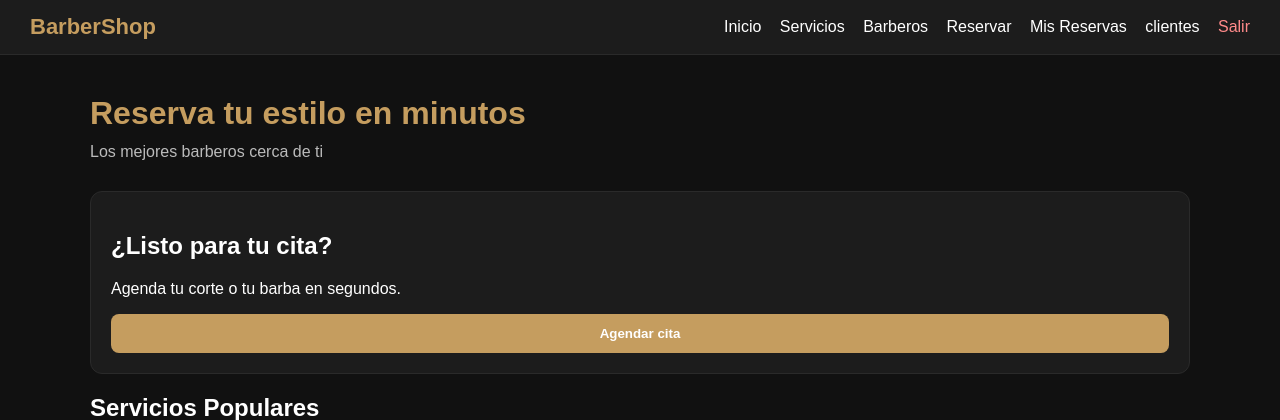
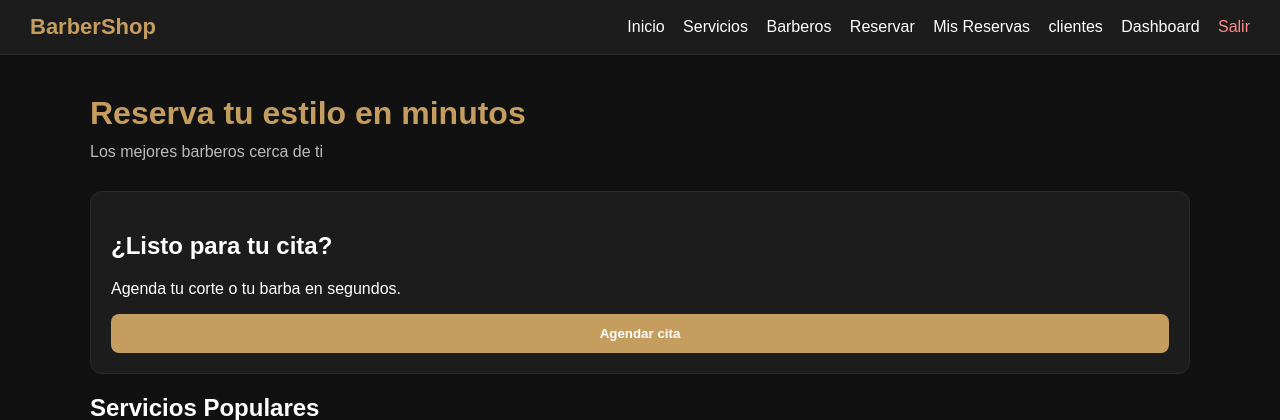
Before and after one commit to santiagofranklyn/barbershop-reservas-django-demo-, a Django app: page / in a window 1280 px wide. Shown: the top 420 px of the page. Run offline with Django 5.2, Linux system fonts and the light colour scheme; a user stored in the database is signed in; tables that the repository leaves empty hold one stand-in row (values such as "Sample post").

Commit message:
haciendo cambios para el admin en el nav en base.html

```diff
--- a/reservaciones_barberia/templates/layouts/base.html
+++ b/reservaciones_barberia/templates/layouts/base.html
@@ -33,6 +33,10 @@
     <a href="{% url 'clientes' %}">clientes</a>
   {% endif %}
 
+  {% if user.is_authenticated and user.is_staff %}
+  <a href="{% url 'admin:index' %}">Dashboard</a>
+{% endif %}
+
   <a class="logout" href="{% url 'logout' %}">Salir</a>
 {% else %}
   <a href="{% url 'login' %}">Login</a>
--- a/reservaciones_barberia/urls.py
+++ b/reservaciones_barberia/urls.py
@@ -1,3 +1,5 @@
+from os import name
+
 from django.urls import path
 from . import views
 
@@ -18,4 +20,5 @@ urlpatterns = [
 
     path("agenda/", views.agenda_view, name="agenda"),
     path("agenda/<int:reserva_id>/<str:estado>/", views.cambiar_estado_reserva, name="cambiar_estado_reserva"),
+
 ]
--- a/reservaciones_barberia/views.py
+++ b/reservaciones_barberia/views.py
@@ -2,6 +2,7 @@ from django.shortcuts import render, redirect, get_object_or_404
 from django.contrib.auth import authenticate, login, logout
 from django.contrib.auth.decorators import login_required
 from django.contrib import messages
+from django.http import HttpResponseForbidden
 
 from .models import Barbero, Servicio, Reserva, Usuario
 
@@ -51,6 +52,8 @@ def register_view(request):
 
 
 def login_view(request):
+
+
     if request.method == "POST":
         username = request.POST.get("username")
         password = request.POST.get("password")
@@ -64,6 +67,9 @@ def login_view(request):
             messages.error(request, "Usuario o contraseña incorrectos")
 
     return render(request, "login.html")
+
+
+
 
 
 def logout_view(request):
```
